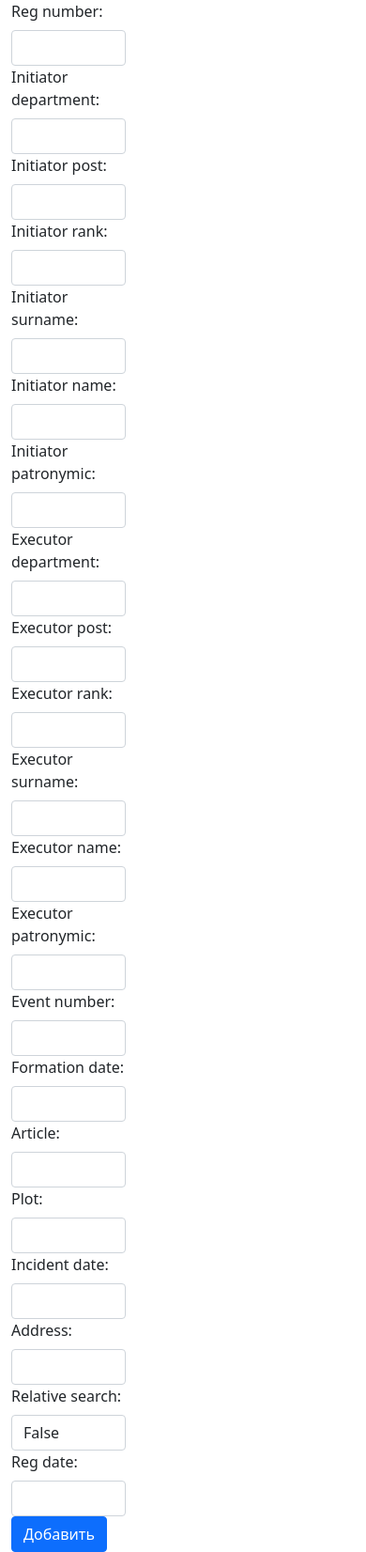
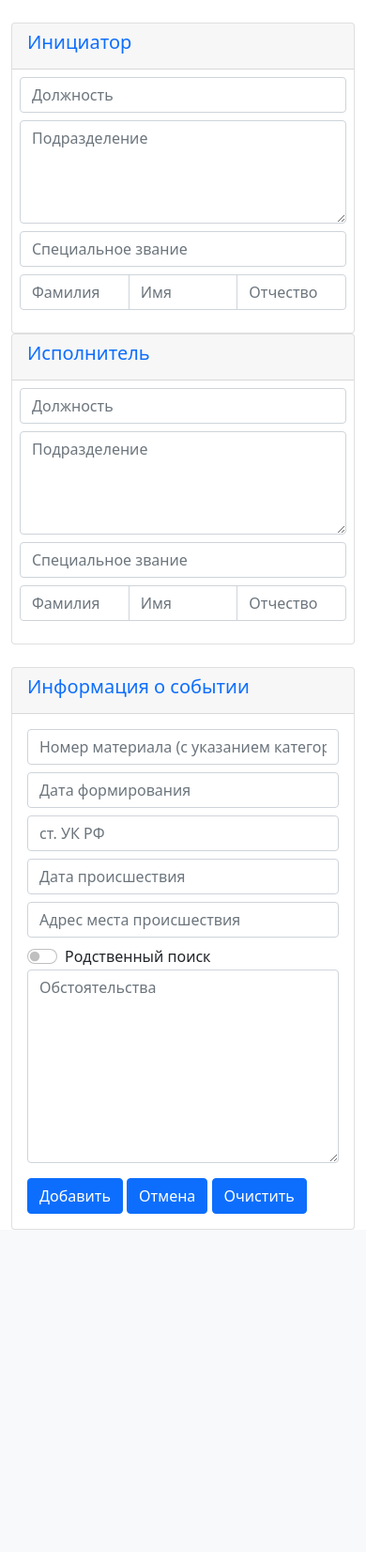
Before and after one commit to drPonihvost/DNA_Research, a Django app: page /research/add in a window 390 px wide. Shown: the part 56-1708 px from the top of the page at 94% size. After the commit the page ends 1365 px from the top, so only its background shows below. Run offline with Django 4.2, Linux system fonts and the light colour scheme; parts of the project's set-up code (start-up, migrations or seed data) failed here and were passed over; some libraries are stand-ins or nearby versions.

Commit message:
Форма на добавление исследования

```diff
--- a/dnaresearch/dnaresearch/research/forms.py
+++ b/dnaresearch/dnaresearch/research/forms.py
@@ -25,49 +25,29 @@ class AddPerson(forms.ModelForm):
 class AddResearch(forms.ModelForm):
     class Meta:
         model = models.Research
-        fields = [
-            'reg_number',
-            'initiator_department',
-            'initiator_post',
-            'initiator_rank',
-            'initiator_surname',
-            'initiator_name',
-            'initiator_patronymic',
-            'executor_department',
-            'executor_post',
-            'executor_rank',
-            'executor_surname',
-            'executor_name',
-            'executor_patronymic',
-            'event_number',
-            'formation_date',
-            'article',
-            'plot',
-            'incident_date',
-            'address',
-            'relative_search',
-            'reg_date'
-        ]
+        fields = ['initiator_post', 'initiator_department', 'initiator_rank',
+        'initiator_surname', 'initiator_name', 'initiator_patronymic', 'executor_post',
+        'executor_department', 'executor_rank', 'executor_surname', 'executor_name',
+        'executor_patronymic', 'event_number', 'formation_date', 'article', 'plot',
+        'incident_date', 'address', 'relative_search']
         widgets = dict(
-            reg_number = forms.TextInput(attrs={'class': 'form-control'}),
-            initiator_department = forms.TextInput(attrs={'class': 'form-control'}),
-            initiator_post = forms.TextInput(attrs={'class': 'form-control'}),
-            initiator_rank = forms.TextInput(attrs={'class': 'form-control'}),
-            initiator_surname = forms.TextInput(attrs={'class': 'form-control'}),
-            initiator_name = forms.TextInput(attrs={'class': 'form-control'}),
-            initiator_patronymic = forms.TextInput(attrs={'class': 'form-control'}),
-            executor_department = forms.TextInput(attrs={'class': 'form-control'}),
-            executor_post = forms.TextInput(attrs={'class': 'form-control'}),
-            executor_rank = forms.TextInput(attrs={'class': 'form-control'}),
-            executor_surname = forms.TextInput(attrs={'class': 'form-control'}),
-            executor_name = forms.TextInput(attrs={'class': 'form-control'}),
-            executor_patronymic = forms.TextInput(attrs={'class': 'form-control'}),
-            event_number = forms.TextInput(attrs={'class': 'form-control'}),
-            formation_date = forms.DateInput(attrs={'class': 'form-control', 'input-type': 'text'}),
-            article = forms.TextInput(attrs={'class': 'form-control'}),
-            plot = forms.TextInput(attrs={'class': 'form-control'}),
-            incident_date = forms.DateInput(attrs={'class': 'form-control', 'input-type': 'text'}),
-            address = forms.TextInput(attrs={'class': 'form-control'}),
-            relative_search = forms.TextInput(attrs={'class': 'form-control'}),
-            reg_date = forms.DateInput(attrs={'class': 'form-control', 'input-type': 'text'})
+            initiator_post = forms.TextInput(attrs={'class': 'form-control mb-2', 'placeholder': 'Должность'}),
+            initiator_department = forms.Textarea(attrs={'class': 'form-control mb-2', 'placeholder': 'Подразделение', 'rows': 4}),
+            initiator_rank = forms.TextInput(attrs={'class': 'form-control mb-2', 'placeholder': 'Специальное звание'}),
+            initiator_surname = forms.TextInput(attrs={'class': 'form-control', 'placeholder': 'Фамилия'}),
+            initiator_name = forms.TextInput(attrs={'class': 'form-control', 'placeholder': 'Имя'}),
+            initiator_patronymic = forms.TextInput(attrs={'class': 'form-control', 'placeholder': 'Отчество'}),
+            executor_post = forms.TextInput(attrs={'class': 'form-control mb-2', 'placeholder': 'Должность'}),
+            executor_department = forms.Textarea(attrs={'class': 'form-control mb-2', 'placeholder': 'Подразделение', 'rows': 4}),
+            executor_rank = forms.TextInput(attrs={'class': 'form-control mb-2', 'placeholder': 'Специальное звание'}),
+            executor_surname = forms.TextInput(attrs={'class': 'form-control', 'placeholder': 'Фамилия'}),
+            executor_name = forms.TextInput(attrs={'class': 'form-control', 'placeholder': 'Имя'}),
+            executor_patronymic = forms.TextInput(attrs={'class': 'form-control', 'placeholder': 'Отчество'}),
+            event_number = forms.TextInput(attrs={'class': 'form-control mb-2', 'placeholder': 'Номер материала (с указанием категории: у/д, РД, КУСП и т.д.)'}),
+            formation_date = forms.DateInput(attrs={'class': 'form-control mb-2', 'placeholder': 'Дата формирования'}),
+            article = forms.TextInput(attrs={'class': 'form-control mb-2', 'placeholder': 'ст. УК РФ'}),
+            plot = forms.Textarea(attrs={'class': 'form-control mb-2', 'placeholder': 'Обстоятельства', 'rows': 8}),
+            incident_date = forms.DateInput(attrs={'class': 'form-control date mb-2', 'placeholder': 'Дата происшествия'}),
+            address = forms.TextInput(attrs={'class': 'form-control mb-2', 'placeholder': 'Адрес места происшествия'}),
+            relative_search = forms.CheckboxInput(attrs={'class': 'form-check-input', 'type': 'checkbox'})
         )
--- a/dnaresearch/dnaresearch/research/templates/research/research_detail.html
+++ b/dnaresearch/dnaresearch/research/templates/research/research_detail.html
@@ -2,7 +2,7 @@
 {% load research_tags %}
 {% block title %}{% endblock %}
 {% block command %}
-<a class="btn btn-primary" href="{% url 'all_persons' %}" role="button">Изменить</a>
+<a class="btn btn-primary" href="{% url 'research_update_form' research_id=object.id %}" role="button">Изменить</a>
 <a class="btn btn-primary mx-2" href="{% url 'all_persons' %}" role="button">Добавть лиц</a>
 <a class="btn btn-primary" href="{% url 'all_persons' %}" role="button">Экспорт</a>
 {% endblock %}
--- a/dnaresearch/dnaresearch/research/templates/research/research_form.html
+++ b/dnaresearch/dnaresearch/research/templates/research/research_form.html
@@ -1,16 +1,81 @@
 {% extends 'research/base.html' %}
 
 {% block content %}
-<div class="container-fluid">
-   <form action="{{ path }}" method="post">
+<div class="container-xxl mt-4">
+   <form action="{% url 'research_form' %}" {% block method %}method="post"{% endblock %}>
       {% csrf_token %}
-      {% for f in form %}
-      <div class="col-4">
-         <label class="form-label" for="{{ f.id_for_label }}">{{ f.label }}: </label>
-         {{ f }}
+      <div class="row row-cols-1 row-cols-md-2 my-4">
+         <div class="col">
+            <div class="card h-100">
+               <div class="card-header">
+                  <h5 class="card-title text-primary">Инициатор</h5>
+               </div>
+               <div class="mb-3 p-2">
+                  {{ form.initiator_post.errors }}
+                  {{ form.initiator_post}}
+                  {{ form.initiator_department.errors }}
+                  {{ form.initiator_department}}
+                  {{ form.initiator_rank}}
+                  <div class="input-group">
+                     {{ form.initiator_surname}}
+                     {{ form.initiator_name}}
+                     {{ form.initiator_patronymic}}
+                  </div>
+               </div>
+            </div>
+         </div>
+         <div class="col">
+            <div class="card h-100">
+               <div class="card-header">
+                  <h5 class="card-title text-primary">Исполнитель</h5>
+               </div>
+               <div class="mb-3 p-2">
+                  {{ form.executor_post.errors }}
+                  {{ form.executor_post}}
+                  {{ form.executor_department.errors }}
+                  {{ form.executor_department}}
+                  {{ form.executor_rank}}
+                  <div class="input-group">
+                     {{ form.executor_surname}}
+                     {{ form.executor_name}}
+                     {{ form.executor_patronymic}}
+                  </div>
+               </div>
+            </div>
+         </div>
       </div>
-      {% endfor %}
-      <button type="submit" class="btn btn-primary">Добавить</button>
+      <div class="row">
+         <div class="col-12">
+            <div class="card">
+               <div class="card-header">
+                  <h5 class="card-title text-primary">Информация о событии</h5>
+               </div>
+               <div class="card-body">
+                  <div class="row">
+                     <div class="col-12 col-md-6">
+                        {{ form.event_number }}
+                        {{ form.formation_date }}
+                        {{ form.article }}
+                        {{ form.incident_date }}
+                        {{ form.address }}
+                        <div class="form-check form-switch">
+                           <label class="form-check-label" for="flexSwitchCheckDefault">Родственный поиск</label>
+                           {{ form.relative_search }}
+                        </div>
+                     </div>
+                     <div class="col-12 col-md-6">
+                        {{ form.plot }}
+                        <div>
+                           <button type="submit" class="btn btn-primary mt-2">Добавить</button>
+                           <button type="cancel" class="btn btn-primary mt-2">Отмена</button>
+                           <button type="clear" class="btn btn-primary mt-2">Очистить</button>
+                        </div>
+                     </div>
+                  </div>
+               </div>
+            </div>
+         </div>
+      </div>
    </form>
 </div>
 {% endblock %}
--- /dev/null
+++ b/dnaresearch/dnaresearch/research/templates/research/research_update_form.html
@@ -0,0 +1 @@
+{% extends 'research/research_form.html' %}
--- a/dnaresearch/dnaresearch/research/urls.py
+++ b/dnaresearch/dnaresearch/research/urls.py
@@ -1,4 +1,6 @@
 from django.urls import path
+
+from .forms import AddResearch
 
 from .views import *
 
@@ -6,6 +8,7 @@ urlpatterns = [
     path('research', Researches.as_view(), name='register'),
     path('research/add', ResearchForm.as_view(), name='research_form'),
     path('research/<int:research_id>', Research.as_view(), name='research_detail'),
+    path('research/<int:research_id>/update', ResearchUpdateForm.as_view(), name='research_update_form'),
     path('research/<int:research_id>/person', persons, name='persons'),
     path('research/<int:research_id>/person/<int:person_id>', Person.as_view(), name='person'),
     path('research/person', Persons.as_view(), name='all_persons'),
--- a/dnaresearch/dnaresearch/research/views.py
+++ b/dnaresearch/dnaresearch/research/views.py
@@ -1,8 +1,7 @@
-from pyexpat import model
 from django.http import HttpResponse, HttpResponseNotFound
 from django.shortcuts import render, redirect
 from django.urls import reverse_lazy
-from django.views.generic import ListView, DetailView, CreateView
+from django.views.generic import ListView, DetailView, CreateView, UpdateView
 
 from . import forms
 from .services import *
@@ -21,11 +20,22 @@ class Research(DetailView):
     pk_url_kwarg = 'research_id'
 
 
+
 class ResearchForm(CreateView):
     model = models.Research
     form_class = forms.AddResearch
     template_name = 'research/research_form.html'
-    success_url = 'research'
+
+    success_url = reverse_lazy('register')
+
+
+class ResearchUpdateForm(UpdateView):
+    model = models.Research
+    form_class = forms.AddResearch
+    template_name = 'research/research_update_form.html'
+    success_url = reverse_lazy('research')
+    pk_url_kwarg = 'research_id'
+
 
 
 class Persons(ListView):
@@ -54,6 +64,19 @@ def all_persons(request):
     }
     return render(request, 'research/all_persons.html', context=context)
 
+""" def add_research(request):
+    if request.method == 'POST':
+        form = forms.AddResearch(request.POST)
+        if form.is_valid():
+            try:
+                models.Research.objects.create(**form.cleaned_data)
+                return redirect('register')
+            except:
+                form.add_error(None, 'Ошибка добавления')
+    else:
+        form = forms.AddResearch()
+    return render(request, 'research/research_form.html', {'form': form}) """
+
 
 def add_person(request, research_id):
     if request.method == 'POST':
```
Also changed, not shown: dnaresearch/dnaresearch/research/models.py (+5 -2 lines), dnaresearch/dnaresearch/research/migrations/0011_alter_research_reg_date_alter_research_reg_number.py (added).
